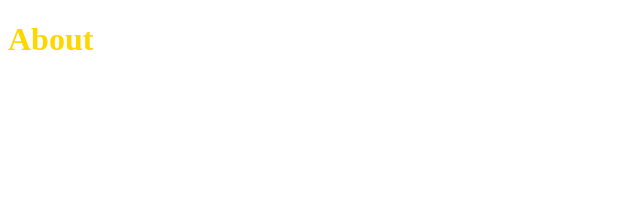
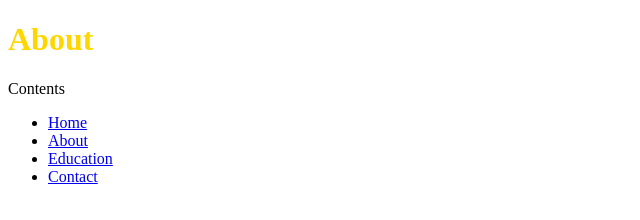
Before and after one commit to lasyavanga/v1.lasya.net, a plain HTML site: page about.html in a window 1280 px wide. Shown: the whole page, without its empty margins (0-640 px from the left). Drawn offline with Linux system fonts and the light colour scheme.

Commit message:
Added Contents

```diff
--- a/about.html
+++ b/about.html
@@ -13,6 +13,21 @@
 </head>
 <body>
     <h1>About</h1>
+    <p>Contents</p>
+    <ul>
+        <li>
+            <a href="index.html">Home</a>
+        </li>
+        <li>
+            <a href="about.html">About</a>
+        </li>
+        <li>
+            <a href="education.html">Education</a>
+        </li>
+        <li>
+            <a href="contact.html">Contact</a>
+        </li>
+    </ul>
     <p></p>
 </body>
 </html>
```
Also changed, not shown: index.html (+9 -0 lines).
